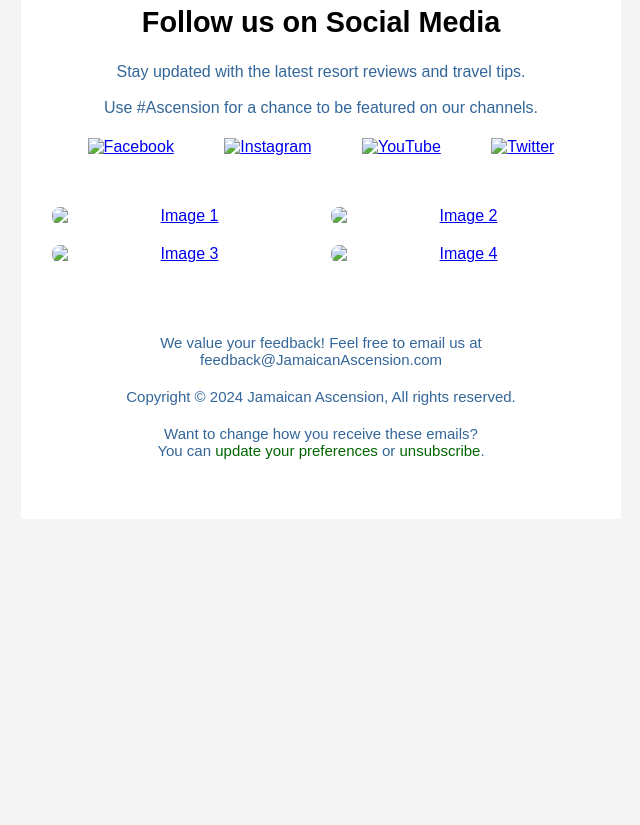
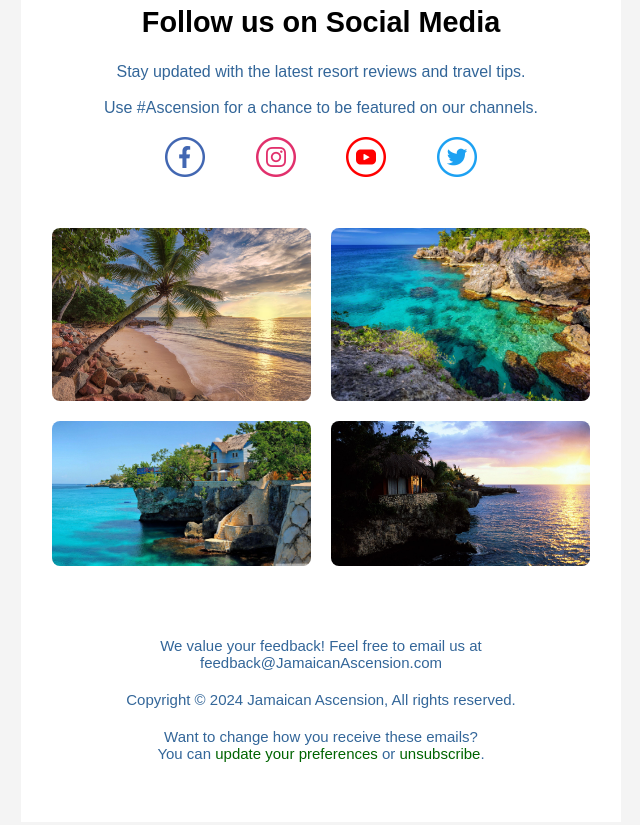
Before and after one commit to codewithbrandon/newsletter1, a plain HTML site: page index.html in a window 1280 px wide. Shown: the part 1564-2389 px from the top of the page, without its empty margins (319-959 px from the left). Before the commit the page ends 2103 px from the top, so only its background shows below. Drawn offline with Linux system fonts and the light colour scheme; the site is published under a folder, as on GitHub Pages, so addresses that start at the root find nothing.

Commit message:
Update index.html

```diff
--- a/index.html
+++ b/index.html
@@ -302,10 +302,10 @@
                 <p>Stay updated with the latest resort reviews and travel tips. <br><br>
                     Use #Ascension for a chance to be featured on our channels.</p>
                 <div class="social-icons">
-                    <a href="#"><img src="/img/facebook-icon.png" alt="Facebook"></a>
-                    <a href="#"><img src="/img/instagram-icon.png" alt="Instagram"></a>
-                    <a href="#"><img src="/img/youtube-icon.png" alt="YouTube"></a>
-                    <a href="#"><img src="/img/twitter-icon.png" alt="Twitter"></a>
+                    <a href="#"><img src="img/facebook-icon.png" alt="Facebook"></a>
+                    <a href="#"><img src="img/instagram-icon.png" alt="Instagram"></a>
+                    <a href="#"><img src="img/youtube-icon.png" alt="YouTube"></a>
+                    <a href="#"><img src="img/twitter-icon.png" alt="Twitter"></a>
                 </div>
             </td>
         </tr>
@@ -315,12 +315,12 @@
             <td>
                 <table class="image-grid">
                     <tr>
-                        <td><a href="https://www.google.com"><img src="/img/grid2.jpg" alt="Image 1"></a></td>
-                        <td><a href="https://www.google.com"><img src="/img/grid3.jpg" alt="Image 2"></a></td>
+                        <td><a href="https://www.google.com"><img src="img/grid2.jpg" alt="Image 1"></a></td>
+                        <td><a href="https://www.google.com"><img src="img/grid3.jpg" alt="Image 2"></a></td>
                     </tr>
                     <tr>
-                        <td><a href="https://www.google.com"><img src="/img/grid5.jpg" alt="Image 3"></a></td>
-                        <td><a href="https://www.google.com"><img src="/img/grid4.jpg" alt="Image 4"></a></td>
+                        <td><a href="https://www.google.com"><img src="img/grid5.jpg" alt="Image 3"></a></td>
+                        <td><a href="https://www.google.com"><img src="img/grid4.jpg" alt="Image 4"></a></td>
                     </tr>
                 </table>
             </td>
```
